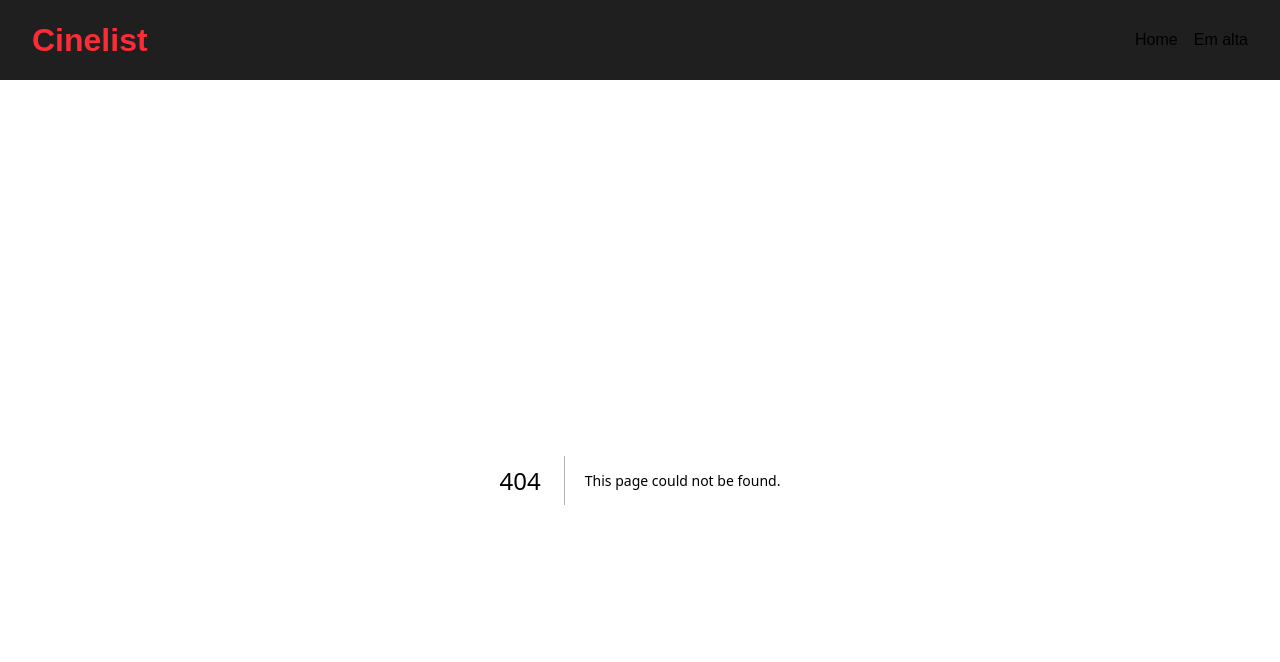
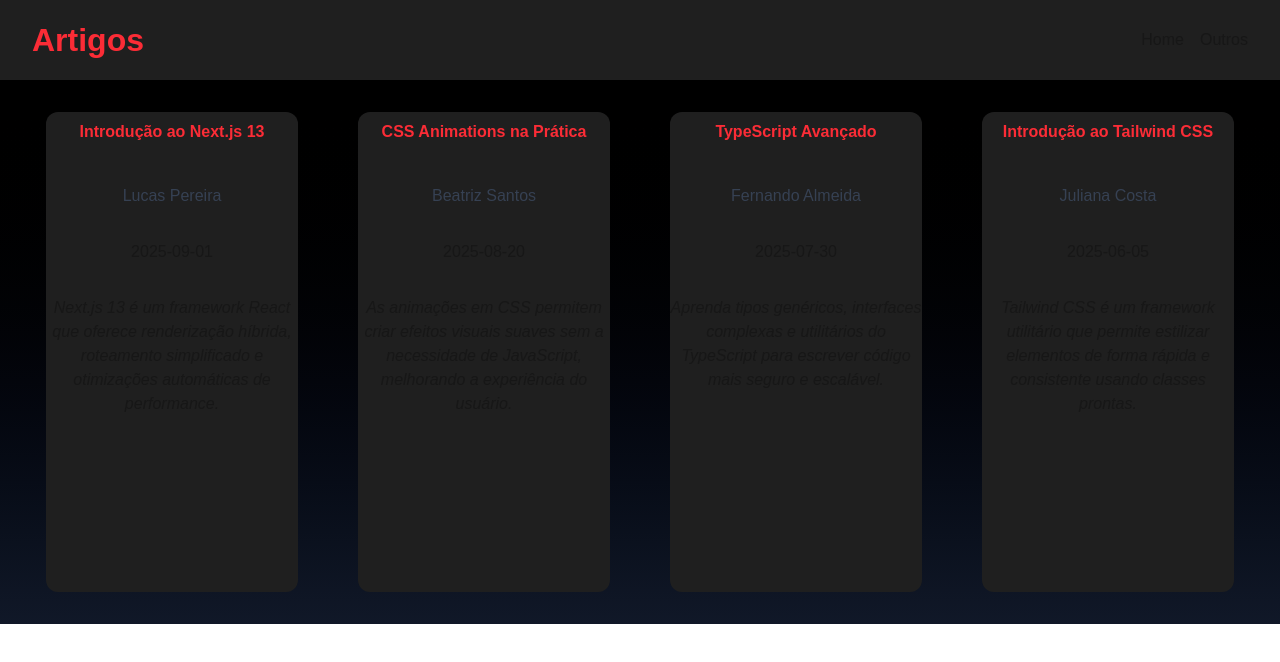
Before and after one commit to VToMagnata/Cinelist, a Next.js app: page /artigos/outros in a window 1280 px wide. Before the commit this address had no page. Shown: the top 662 px of the page. Built offline with nearby package versions, Linux system fonts and the light colour scheme.

Commit message:
first commit

```diff
--- /dev/null
+++ b/src/app/artigos/[id]/page.tsx
@@ -0,0 +1,38 @@
+import Artigos from "@/lib/Artigos.json";
+
+type Props = {
+  params: {
+    id: number;
+  };
+};
+
+export const generateMetadata = async ({ params }: Props) => {
+  const artigo = Artigos.find((item) => item.id === Number(params.id));
+
+  if (!artigo) {
+    return { title: "Artigo não encontrado", description: "" };
+  }
+
+  return {
+    title: `${artigo.titulo}`,
+    description: artigo.conteudo,
+  };
+};
+
+const DetalhesFilme = ({ params }: Props) => {
+  const detalhes = Artigos.find((item) => item.id === Number(params.id));
+  return (
+    <div
+      style={{ height: "calc(100vh - 5em)" }}
+      className="w-full flex justify-center items-center"
+    >
+      <main className="bg-[#1f1f1f] sm:w-[80%] lg:w-[50%] w-[90%] h-[90%] gap-8 flex flex-col text-center justify-center items-center rounded-xl">
+        <h1 className="text-red-500 m-4 text-[2em]">{detalhes?.titulo}</h1>
+        <h2 className="italic text-gray-700">{detalhes?.autor}</h2>
+        <p>{detalhes?.conteudo}</p>
+      </main>
+    </div>
+  );
+};
+
+export default DetalhesFilme;
--- a/src/app/filmes/em-alta/page.tsx
+++ b/src/app/artigos/outros/page.tsx
@@ -1,12 +1,10 @@
-import { GetTopFilms } from "@/lib/api/services";
+import Artigos from "@/lib/Artigos2.json";
 import Grid from "@/app/components/Grid";
 
 export default async function PageAlta() {
-  const FilmesList = await GetTopFilms();
-
   return (
     <main className="w-full h-full flex justify-center items-center bg-gradient-to-b from-black to-gray-900">
-      <Grid filmes={FilmesList} />
+      <Grid artigos={Artigos} />
     </main>
   );
 }
--- a/src/app/components/Card/index.tsx
+++ b/src/app/components/Card/index.tsx
@@ -1,26 +1,23 @@
-import { Filme } from "@/types/type";
+import { Artigo } from "@/types/type";
 import Link from "next/link";
 
 type Props = {
-  filme: Filme;
+  artigo: Artigo;
 };
 
-export default function Card({ filme }: Props) {
-  const { id, original_title, overview, poster_path } = filme;
+export default function Card({ artigo }: Props) {
+  const { id, conteudo, titulo, autor, data } = artigo;
   const resume =
-    overview?.length >= 200 ? `${overview.substring(0, 200)}...` : overview;
+    conteudo?.length >= 200 ? `${conteudo.substring(0, 200)}...` : conteudo;
 
   return (
     <Link
-      href={`/filmes/${id}`}
-      className="w-[90%] h-[30em] flex flex-col bg-[#1f1f1f] justify-start items-center rounded-xl text-center transform transition duration-300 hover:scale-110"
+      href={`/artigos/${id}`}
+      className="w-[90%] h-[30em] gap-8 flex flex-col bg-[#1f1f1f] justify-start items-center rounded-xl text-center transform transition duration-300 hover:scale-110"
     >
-      <img
-        src={`https://image.tmdb.org/t/p/w300${poster_path}`}
-        alt={`Poste de ${original_title}`}
-        className="w-full h-[60%] rounded-tl-xl rounded-tr-xl"
-      />
-      <h1 className="m-2 font-bold text-red-500">{original_title}</h1>
+      <h1 className="m-2 font-bold text-red-500">{titulo}</h1>
+      <h2 className="italic, text-gray-700">{autor}</h2>
+      <h3>{data}</h3>
       <p className="italic">{resume}</p>
     </Link>
   );
--- a/src/app/components/Grid/index.tsx
+++ b/src/app/components/Grid/index.tsx
@@ -1,15 +1,15 @@
-import { Filme } from "@/types/type";
+import { Artigo } from "@/types/type";
 import Card from "../Card";
 
 type Props = {
-  filmes: Filme[];
+  artigos: Artigo[];
 };
 
-export default function Grid({ filmes }: Props) {
+export default function Grid({ artigos }: Props) {
   return (
     <main className="grid grid-cols-1 sm:grid-cols-2 lg:grid-cols-4 p-4 sm:p-8 gap-8 justify-items-center">
-      {filmes.map((filme) => (
-        <Card key={filme.id} filme={filme} />
+      {artigos.map((artigo) => (
+        <Card key={artigo.id} artigo={artigo} />
       ))}
     </main>
   );
--- a/src/app/components/Header/index.tsx
+++ b/src/app/components/Header/index.tsx
@@ -4,14 +4,14 @@
   return (
     <header className="h-[5em] pr-[2em] pl-[2em] w-full flex justify-between items-center bg-[#1f1f1f]">
       <Link href={"/"} className="text-[2em] text-red-500 font-bold">
-        Cinelist
+        Artigos
       </Link>
       <div className="flex gap-4">
         <Link href={"/"} className="hover:text-red-500">
           Home
         </Link>
-        <Link href={"/filmes/em-alta"} className="hover:text-red-500">
-          Em alta
+        <Link href={"/artigos/outros"} className="hover:text-red-500">
+          Outros
         </Link>
       </div>
     </header>
--- a/src/app/filmes/[id]/page.tsx
+++ /dev/null
@@ -1,46 +0,0 @@
-import { GetDetails } from "@/lib/api/services";
-
-type Props = {
-  params: Promise<{
-    id: number;
-  }>;
-};
-
-export const generateMetadata = async ({ params }: Props) => {
-  const { id } = await params;
-  const details = await GetDetails(id);
-
-  if (!details) {
-    return;
-  }
-
-  return {
-    title: `${details.original_title} | Cinelista`,
-    description: details.overview,
-  };
-};
-
-const DetalhesFilme = async ({ params }: Props) => {
-  const { id } = await params;
-  const details = await GetDetails(id);
-  return (
-    <div
-      style={{ height: "calc(100vh - 5em)" }}
-      className="w-full flex justify-center items-center"
-    >
-      <main className="bg-[#1f1f1f] sm:w-[80%] lg:w-[50%] w-[90%] h-[90%] flex flex-col text-center justify-center items-center rounded-xl">
-        <img
-          src={`https://image.tmdb.org/t/p/w300${details?.poster_path}`}
-          alt={details?.original_title}
-          className="lg:w-[45%] sm:w-[60%] w-[70%] h-[60%] rounded-xl"
-        />
-        <h1 className="text-red-500 m-4 text-[2em]">
-          {details?.original_title}
-        </h1>
-        <p>{details?.overview}</p>
-      </main>
-    </div>
-  );
-};
-
-export default DetalhesFilme;
--- a/src/app/page.tsx
+++ b/src/app/page.tsx
@@ -1,12 +1,10 @@
-import GetTrendingFilms from "@/lib/api/services";
+import Artigos from "@/lib/Artigos.json";
 import Grid from "./components/Grid";
 
 export default async function Home() {
-  const FilmesList = await GetTrendingFilms();
-
   return (
     <main className="w-full h-full  flex justify-center items-center bg-gradient-to-b from-black to-gray-900">
-      <Grid filmes={FilmesList} />
+      <Grid artigos={Artigos} />
     </main>
   );
 }
--- /dev/null
+++ b/src/lib/Artigos.json
@@ -0,0 +1,30 @@
+[
+  {
+    "id": 1,
+    "titulo": "Introdução ao TypeScript",
+    "autor": "Vitor Losina",
+    "data": "2025-09-08",
+    "conteudo": "O TypeScript é um superconjunto do JavaScript que adiciona tipagem estática ao código, ajudando a evitar erros comuns."
+  },
+  {
+    "id": 2,
+    "titulo": "Guia de Flexbox",
+    "autor": "Ana Silva",
+    "data": "2025-08-25",
+    "conteudo": "O Flexbox é uma ferramenta poderosa do CSS que permite criar layouts flexíveis e responsivos de forma mais simples."
+  },
+  {
+    "id": 3,
+    "titulo": "Aprendendo React",
+    "autor": "Carlos Souza",
+    "data": "2025-07-10",
+    "conteudo": "React é uma biblioteca JavaScript para criar interfaces de usuário de forma declarativa e eficiente, utilizando componentes reutilizáveis."
+  },
+  {
+    "id": 4,
+    "titulo": "Boas práticas em JavaScript",
+    "autor": "Mariana Lima",
+    "data": "2025-06-15",
+    "conteudo": "Seguir boas práticas em JavaScript ajuda a manter o código legível, escalável e livre de bugs comuns."
+  }
+]
--- /dev/null
+++ b/src/lib/Artigos2.json
@@ -0,0 +1,30 @@
+[
+  {
+    "id": 5,
+    "titulo": "Introdução ao Next.js 13",
+    "autor": "Lucas Pereira",
+    "data": "2025-09-01",
+    "conteudo": "Next.js 13 é um framework React que oferece renderização híbrida, roteamento simplificado e otimizações automáticas de performance."
+  },
+  {
+    "id": 6,
+    "titulo": "CSS Animations na Prática",
+    "autor": "Beatriz Santos",
+    "data": "2025-08-20",
+    "conteudo": "As animações em CSS permitem criar efeitos visuais suaves sem a necessidade de JavaScript, melhorando a experiência do usuário."
+  },
+  {
+    "id": 7,
+    "titulo": "TypeScript Avançado",
+    "autor": "Fernando Almeida",
+    "data": "2025-07-30",
+    "conteudo": "Aprenda tipos genéricos, interfaces complexas e utilitários do TypeScript para escrever código mais seguro e escalável."
+  },
+  {
+    "id": 8,
+    "titulo": "Introdução ao Tailwind CSS",
+    "autor": "Juliana Costa",
+    "data": "2025-06-05",
+    "conteudo": "Tailwind CSS é um framework utilitário que permite estilizar elementos de forma rápida e consistente usando classes prontas."
+  }
+]
--- a/src/lib/api/axios.ts
+++ /dev/null
@@ -1,10 +0,0 @@
-import axios from "axios";
-
-const tmdb = axios.create({
-  baseURL: "https://api.themoviedb.org/3",
-  headers: {
-    Authorization: `Bearer ${process.env.AUTORIZATION}`,
-  },
-});
-
-export default tmdb;
--- a/src/lib/api/services.ts
+++ /dev/null
@@ -1,42 +0,0 @@
-import axios from "axios";
-import tmdb from "./axios";
-import { Filme } from "@/types/type";
-
-type FilmList = {
-  results: Filme[];
-};
-
-async function GetTrendingFilms() {
-  try {
-    const response = await tmdb.get<FilmList>(
-      "/trending/movie/day?language=pt-BR"
-    );
-    return response.data.results;
-  } catch (err) {
-    console.log(err);
-    return [];
-  }
-}
-
-export async function GetTopFilms() {
-  try {
-    const response = await tmdb.get<FilmList>(
-      "/movie/popular?language=pt-BR&page=1"
-    );
-    return response.data.results;
-  } catch (err) {
-    console.log(err);
-    return [];
-  }
-}
-
-export async function GetDetails(id: number): Promise<Filme | undefined> {
-  try {
-    const res = await tmdb.get<Filme>(`/movie/${id}?language=pt-BR`);
-    return res.data;
-  } catch (err) {
-    console.log(err);
-  }
-}
-
-export default GetTrendingFilms;
```
Also changed, not shown: src/types/type.ts (+5 -4 lines).
